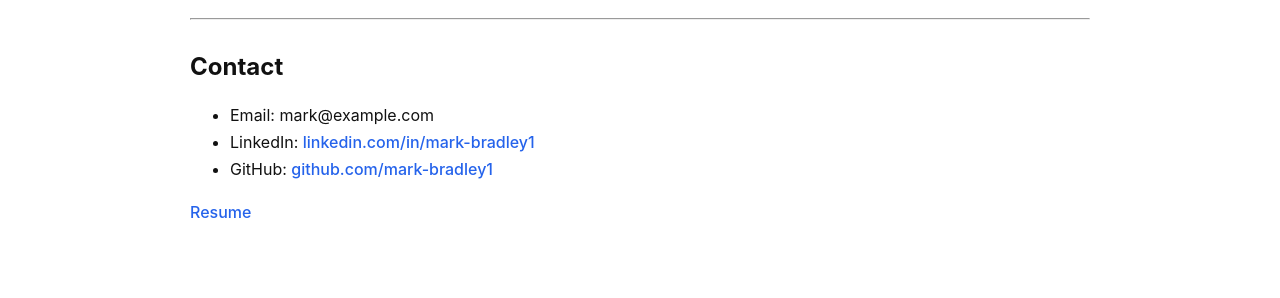
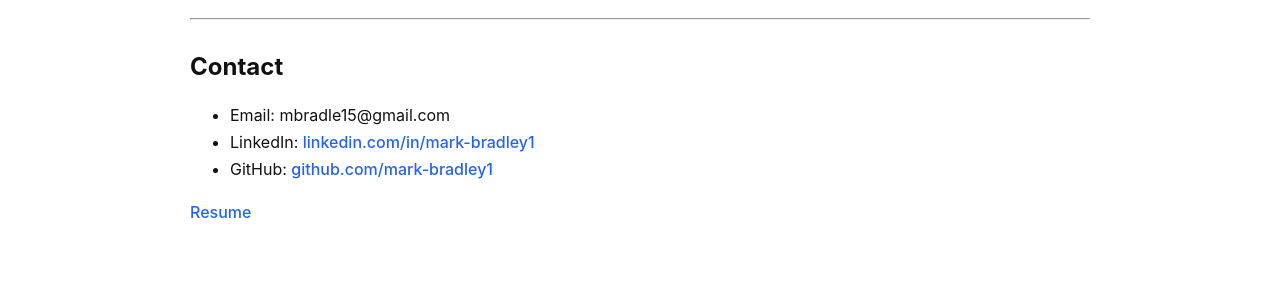
Before and after one commit to mark-bradley1/mark-bradley1.github.io, a Jekyll site: the page built from about.md, in a window 1280 px wide. Shown: the part 470-768 px from the top of the page. Built offline with Jekyll 4.4.1, drawn with Linux system fonts in a browser that asks for light colours.

Commit message:
Update email contact information

```diff
--- a/about.md
+++ b/about.md
@@ -20,7 +20,7 @@ Software developer transitioning from finance. Experienced in **data analysis, b
 
 ## Contact
 
-- Email: mark@example.com
+- Email: mbradle15@gmail.com
 - LinkedIn: [linkedin.com/in/mark-bradley1](https://www.linkedin.com/in/mark-bradley1)
 - GitHub: [github.com/mark-bradley1](https://github.com/mark-bradley1)
 
```
